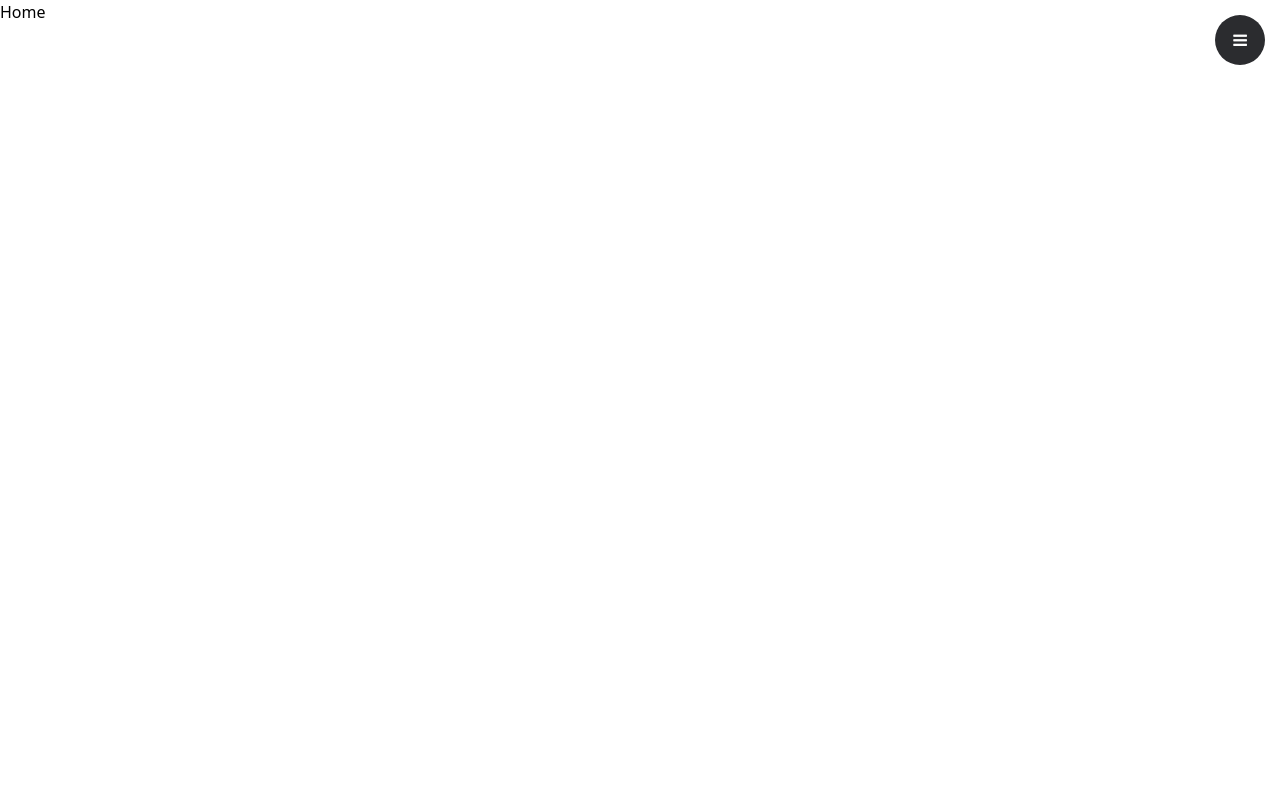
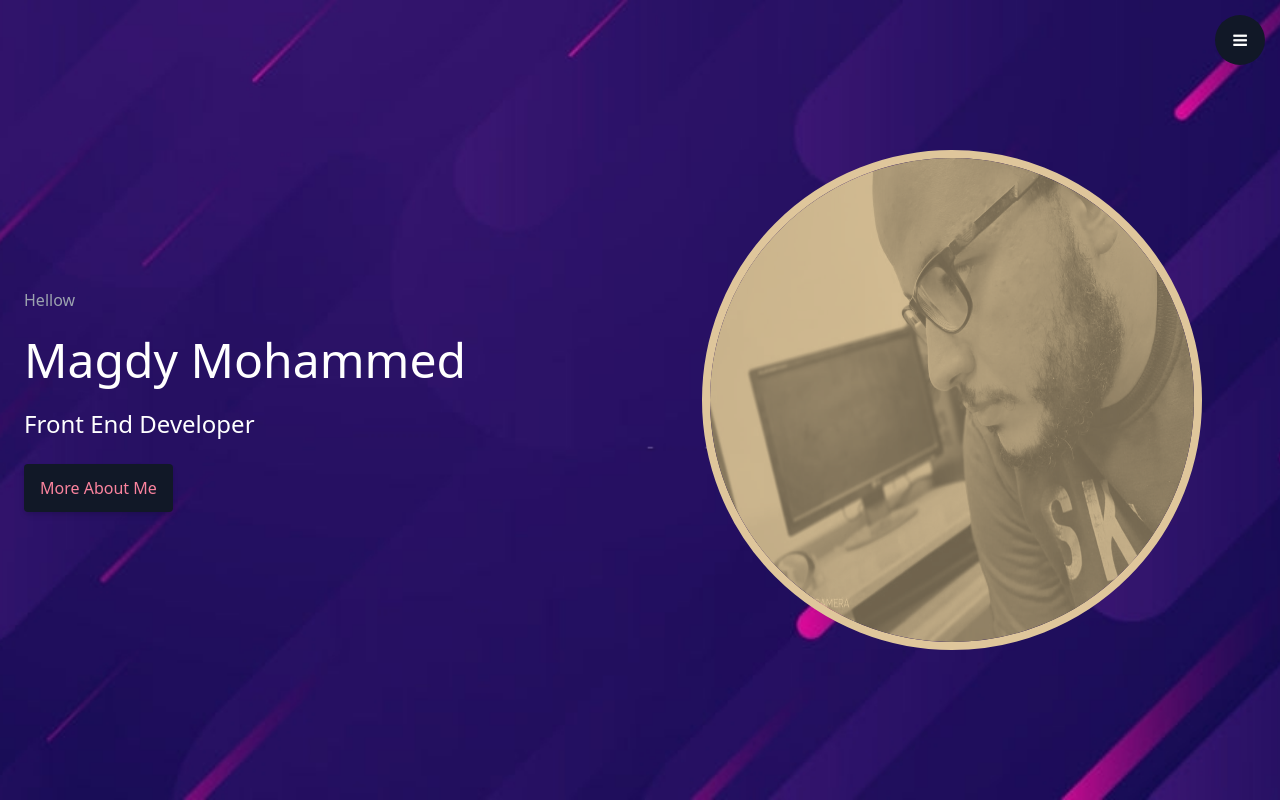
Before and after one commit to magdyMohammed20/Personal-Portofolio, a React (Create React App) app: page / in a window 1280 px wide. Built offline with nearby package versions, Linux system fonts and the light colour scheme.

Commit message:
Create Home Page

```diff
--- a/src/assets/aids/router/Router.js
+++ b/src/assets/aids/router/Router.js
@@ -52,7 +52,7 @@ function Router() {
                     <Route path='/contact'><Contact/></Route>
                 </Switch>
 
-                <button className='absolute' onClick={() => toggleNav()}>
+                <button className='absolute humb' onClick={() => toggleNav()}>
                     <i className="fa fa-bars text-white" aria-hidden="true"></i>
                 </button>
 
--- a/src/assets/aids/router/Style.js
+++ b/src/assets/aids/router/Style.js
@@ -1,6 +1,6 @@
 import styled from 'styled-components'
 
-const mainColor = '#2B2C2F';
+const mainColor = '#111827';
 const secondColor = '#FB839E';
 
 export const RouterParent = styled.div`
@@ -35,7 +35,7 @@ export const RouterParent = styled.div`
         }
     }
 
-    button{
+    .humb{
         z-index: 998;
         right: 15px;
         top: 15px;
@@ -43,11 +43,6 @@ export const RouterParent = styled.div`
         border-radius: 100%;
         width: 50px;
         height: 50px;
-
-    }
-
-    .overlay{
-
     }
 `
 
--- a/src/assets/pages/home/Home.js
+++ b/src/assets/pages/home/Home.js
@@ -1,10 +1,25 @@
 import React from 'react'
-
+import {HomeSection , AboutBtn , Img} from './Styles'
+import myImg from '../../images/Personal/personal.jpg'
 function Home() {
     return (
-        <div>
-            Home
-        </div>
+        <HomeSection className='bg-cover bg-center h-screen'>
+            <div className='container px-6'>
+                <div className="grid grid-cols-2 gap-4">
+                    <div className=" h-screen flex content-center flex-wrap">
+                        <div>
+                            <span className='text-gray-400'>Hellow</span>
+                            <h1 className='text-5xl my-6 text-white'>Magdy Mohammed</h1>
+                            <h3 className='text-2xl mt-5 mb-6 text-white'>Front End Developer</h3>
+                            <AboutBtn className='rounded about-btn py-3 px-4 shadow-md'>More About Me</AboutBtn>
+                        </div>
+                    </div>
+                    <div className='flex justify-center items-center'>
+                        <Img src={myImg} className='rounded-full border-8'/>
+                    </div>
+                </div>
+            </div>
+        </HomeSection>
     )
 }
 
--- a/src/assets/pages/home/Styles.js
+++ b/src/assets/pages/home/Styles.js
@@ -0,0 +1,28 @@
+import styled from 'styled-components'
+import homeBack from '../../images/Home/home.jpg'
+
+const mainColor = '#111827';
+const secondColor = '#FB839E';
+
+export const HomeSection = styled.div`
+    background-image: url(${homeBack});
+`;
+
+export const AboutBtn = styled.button`
+    background-color: ${mainColor};
+    color: ${secondColor};
+    transition: all .4s linear;
+
+    &:hover{
+        background-color: #cdb78e;
+        color: #2b1266
+    }
+`;
+
+export const Img = styled.img`
+    width: 500px;
+    height: 500px;
+    -webkit-filter: saturate(512%) invert(32%) sepia(124%);
+    filter: saturate(512%) invert(32%) sepia(124%);
+}
+`;
```
Also changed, not shown: src/assets/images/Personal/personal.jpg.
